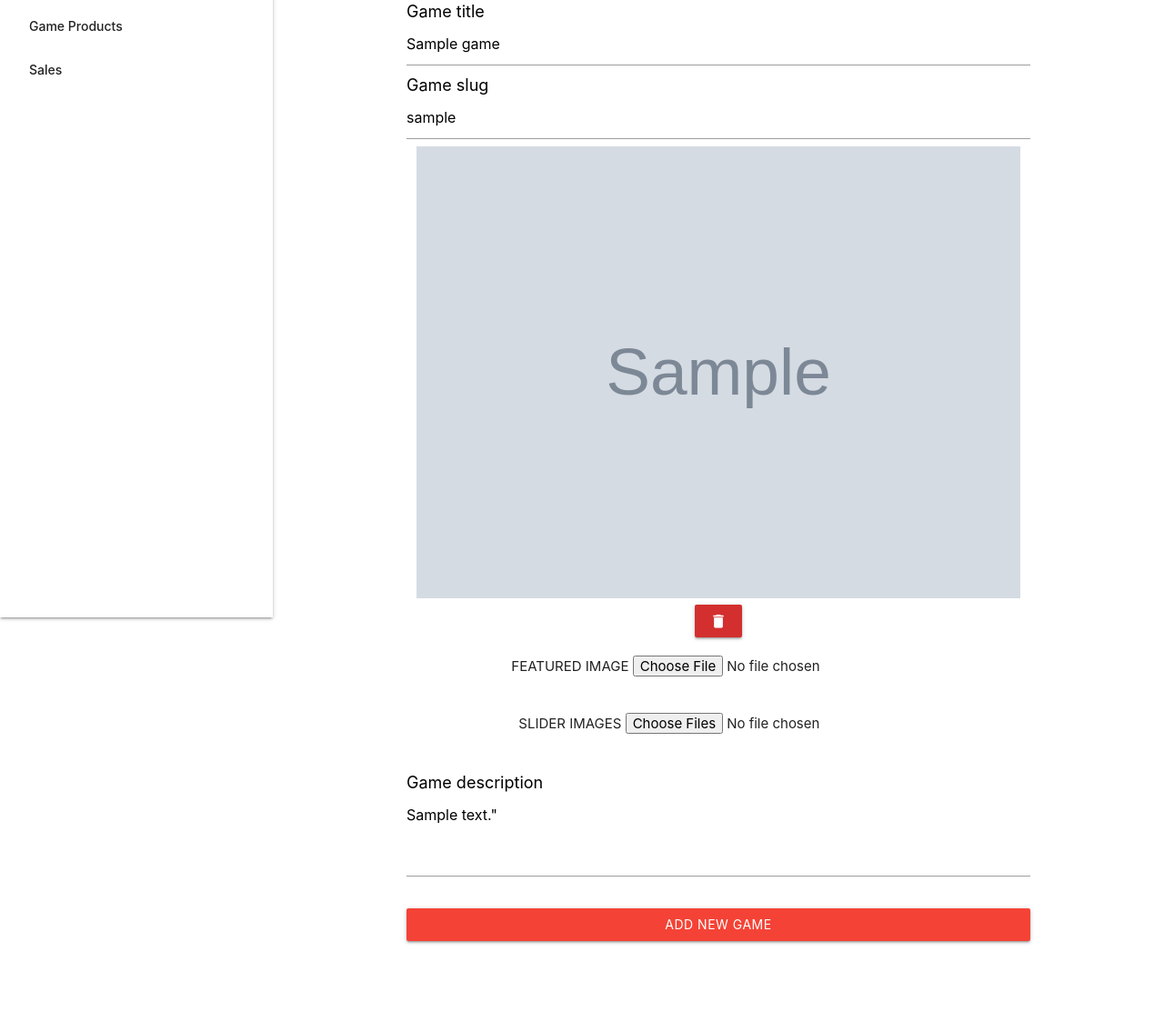
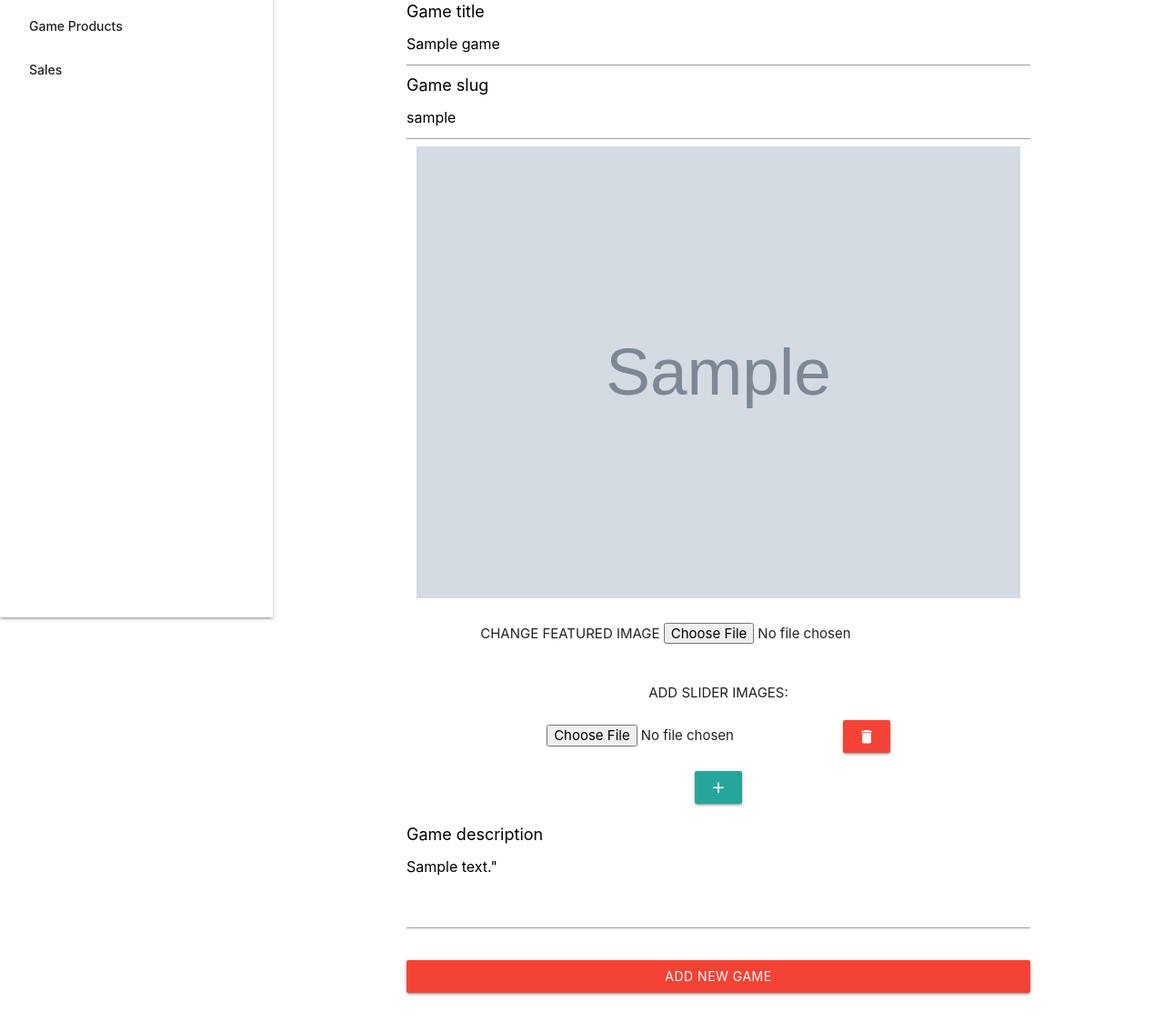
Before and after one commit to ratneshkarbhari/orionGamers, a CodeIgniter app: a page that uses application/views/admin_pages/edit_game.php in a window 1280 px wide. Shown: the part 181-1305 px from the top of the page at 91% size. Before the commit the page ends 1219 px from the top, so only its background shows below. Run offline with CodeIgniter, Linux system fonts and the light colour scheme; the visitor is signed in with stand-in values (Sample User, id 1); tables that the repository leaves empty or names only in its code hold one stand-in row (values such as "Sample post"); grey boxes marked "Sample" are stand-in pictures.

Commit message:
game add and edit ui final

```diff
--- a/application/views/admin_pages/add_new_game.php
+++ b/application/views/admin_pages/add_new_game.php
@@ -38,7 +38,7 @@
                     <span>SLIDER IMAGES:</span>
 
                     <div class="ip-field" style="margin: 3% 0;">
-                        <input type="file" name="slider_images[]" id="slider_img_0" accept="image/*" multiple>
+                        <input type="file" name="slider_images[]" id="slider_img_0" accept="image/*" >
                         <button type="button" target="slider_img_0" class="btn red delete-slider-img-field"><i class="material-icons">delete</i></button>
                     </div>
 
@@ -70,7 +70,7 @@
 <script>
 let i = 1;
 $("button#addSliderImage").click(function () {
-    $("div#slider_image_container").append('<div class="ip-field" style="margin: 3% 0;"> <input type="file" name="slider_images[]" id="slider_img_'+i+'" accept="image/*" multiple> <button type="button" target="slider_img_'+i+'" class="btn red delete-slider-img-field"><i class="material-icons">delete</i></button> </div>');
+    $("div#slider_image_container").append('<div class="ip-field" style="margin: 3% 0;"> <input type="file" name="slider_images[]" id="slider_img_'+i+'" accept="image/*"> <button type="button" target="slider_img_'+i+'" class="btn red delete-slider-img-field"><i class="material-icons">delete</i></button> </div>');
     i++;
 });
 $(document).on("click", ".delete-slider-img-field" , function() {
--- a/application/views/admin_pages/edit_game.php
+++ b/application/views/admin_pages/edit_game.php
@@ -32,9 +32,8 @@
             <div class="row" >
                 <div class="col l12 m12 s12 center-align">
                     <img src="<?php echo site_url('assets/images/game_featured_images/'.$game['featured_image']); ?>" style="width: 100%;"><br>
-                                <a class="btn darken-2 red" href="<?php echo site_url() ?>"><i class="material-icons">delete</i></a>
                     <div class="ip-field" style="margin: 3% 0;" >
-                    <span>FEATURED IMAGE</span>
+                    <span>CHANGE FEATURED IMAGE</span>
                         <input type="file" name="featured_image" accept="image/*">
                     </div>
                 </div>
@@ -43,21 +42,31 @@
 
                     <div class="owl-carousel">
 
-                    <?php $slider_images = $game['banner_images']; $banner_images_array = json_decode($slider_images,TRUE); $i=0; if(is_array($banner_images_array)): foreach ($banner_images_array as $banner_image): ?>
+                    <?php $slider_images = $game['banner_images']; $banner_images_array = json_decode($slider_images,TRUE); $i=0; if(count($banner_images_array)>0): foreach ($banner_images_array as $banner_image): ?>
                         <div class="slider-image-item">
                             <img src="<?php echo site_url('assets/images/game_slider_images/'.$banner_image); ?>" style="width: 100%;"><br>
                             <?php echo form_open('delete-slider-image'); ?>
                                 <input type="hidden" name="slider_image_key" value="<?php echo $i; ?>">
                                 <input type="hidden" name="game-id" value="<?php echo $game['id']; ?>">
+                                <?php $sliderImgCount = count($banner_images_array); if ($sliderImgCount>1): ?>
                                 <button type="submit" class="btn darken-2 red"><i class="material-icons">delete</i></button>
+                                <?php endif; ?>
                             <?php echo form_close(); ?>
                         </div>
                     <?php $i++; endforeach; endif; ?>
                     </div>
-                    <div class="ip-field" style="margin: 3% 0;">
-                    <span>SLIDER IMAGES</span>
-                            <input type="file" name="slider_images[]" accept="image/*" multiple>
+                    <br>
+                    <div class="col l12 m12 s12 center-align" id="slider_image_container">
+                        <span>ADD SLIDER IMAGES:</span>
 
+                        <div class="ip-field" style="margin: 3% 0;">
+                            <input type="file" name="slider_images[]" id="slider_img_0" accept="image/*" >
+                            <button type="button" target="slider_img_0" class="btn red delete-slider-img-field"><i class="material-icons">delete</i></button>
+                        </div>
+
+                    </div>
+                    <div class="center-align">
+                        <button type="button" class="btn" id="addSliderImage"><i class="material-icons">add</i></button>
                     </div>
 
                 </div>
@@ -80,3 +89,16 @@
     </div>
 
 </main>
+
+<script>
+let i = 1;
+$("button#addSliderImage").click(function () {
+    $("div#slider_image_container").append('<div class="ip-field" style="margin: 3% 0;"> <input type="file" name="slider_images[]" id="slider_img_'+i+'" accept="image/*"> <button type="button" target="slider_img_'+i+'" class="btn red delete-slider-img-field"><i class="material-icons">delete</i></button> </div>');
+    i++;
+});
+$(document).on("click", ".delete-slider-img-field" , function() {
+    let target = $(this).attr('target');
+   $("input#"+target).css('display','none');
+   $(this).css('display','none');
+});
+</script>
```
Also changed, not shown: application/controllers/Games.php (+12 -4 lines), assets/images/game_featured_images/537067b319a12ed0a234705e7bb53177.png (added), assets/images/game_slider_images/22faf0adfbf746b902a3598083d4a3f3.jpg (renamed from assets/images/game_slider_images/3f0309735b7d3544177597a8b9d82320.jpg), assets/images/game_slider_images/253ae22e6882b90dda461f4cffa52dd0.jpg (renamed from assets/images/game_slider_images/b71389391084a6169cae55170cbbc075.jpg), assets/images/game_slider_images/2695c363e277937f55a77419d484d3c8.jpg (added), assets/images/game_slider_images/668575de3223bf43eaf8600b603ddd4f.jpg (renamed from assets/images/game_slider_images/0e4af3b85adb8493e0650dcd859d36f7.jpg), assets/images/game_slider_images/806a3c6676802c6a3f990376209faab3.jpg (added).
